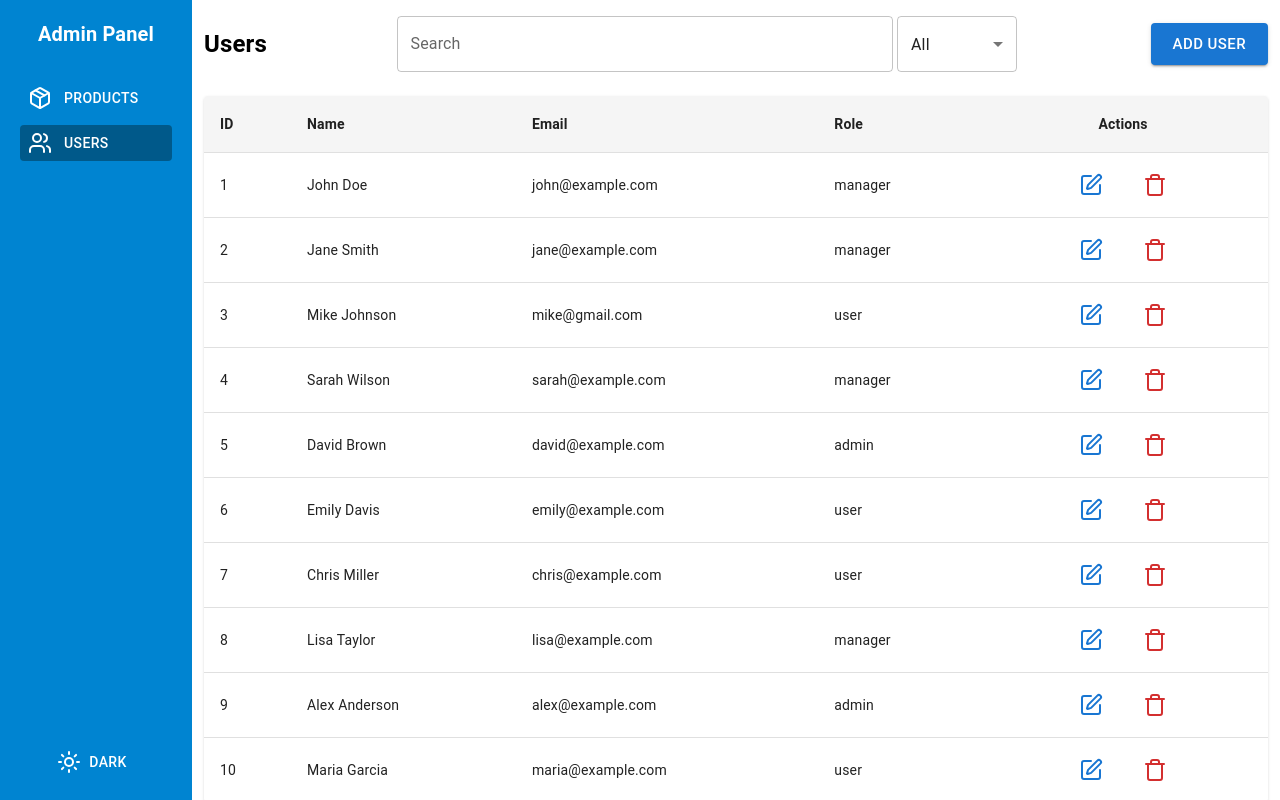
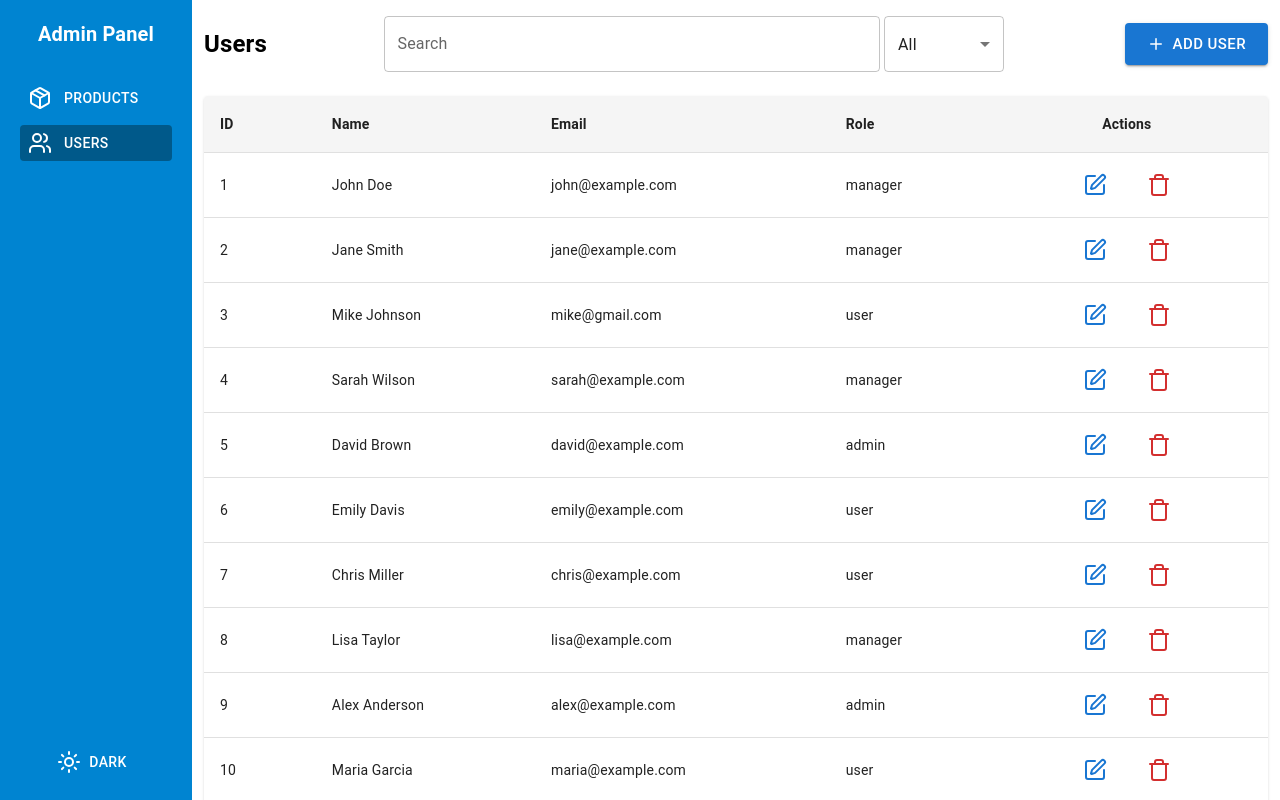
Before and after one commit to rahmatjon02/Admin-Panel-with-CRUD, a React (Vite) app: page /users in a window 1280 px wide. Built offline with nearby package versions, Linux system fonts and the light colour scheme; data requests are answered from the project's data file.

Commit message:
bug fixed

```diff
--- a/db.json
+++ b/db.json
@@ -58,6 +58,12 @@
       "id": "10",
       "name": "Maria Garcia",
       "email": "maria@example.com",
+      "role": "user"
+    },
+    {
+      "id": "0ea2",
+      "name": "salom",
+      "email": "tom@gmail.com",
       "role": "user"
     }
   ],
@@ -121,12 +127,6 @@
       "name": "External Hard Drive",
       "price": 129.99,
       "inStock": true
-    },
-    {
-      "id": "a90f",
-      "name": "ывсыв",
-      "price": "111",
-      "inStock": true
     }
   ]
 }
--- a/src/components/usersTable.tsx
+++ b/src/components/usersTable.tsx
@@ -43,14 +43,14 @@ const UsersTable = ({ filteredData, onEdit, onDelete, isLoading }: any) => {
           </TableRow>
         </TableHead>
         <TableBody>
-          {filteredData?.map((user: User) => (
-            <TableRow key={user.id} hover>
-              <TableCell>{user.id}</TableCell>
-              <TableCell>{user.name}</TableCell>
-              <TableCell>{user.email}</TableCell>
-              <TableCell>{user.role}</TableCell>
+          {filteredData?.map((u: User) => (
+            <TableRow key={u.id} hover>
+              <TableCell>{u.id}</TableCell>
+              <TableCell>{u.name}</TableCell>
+              <TableCell>{u.email}</TableCell>
+              <TableCell>{u.role}</TableCell>
               <TableCell align="center">
-                <Button size="small" onClick={onEdit}>
+                <Button size="small" onClick={() => onEdit(u)}>
                   <Edit />
                 </Button>
                 <Button size="small" color="error" onClick={onDelete}>
--- a/src/pages/productsPage.tsx
+++ b/src/pages/productsPage.tsx
@@ -141,7 +141,6 @@ const ProductsPage = () => {
           variant="contained"
           size="large"
           onClick={handleAddOpen}
-          className="!capitalize"
         >
           <Plus size={18} className="mr-2" /> Add Product
         </Button>
--- a/src/pages/usersPage.tsx
+++ b/src/pages/usersPage.tsx
@@ -20,6 +20,7 @@ import {
 import type { User } from "../types/user";
 import { useUsersFilterStore } from "../hooks/zustand/useFiltersStore";
 import UsersTable from "../components/usersTable";
+import { Plus } from "lucide-react";
 
 type FormValues = Omit<User, "id">;
 
@@ -58,7 +59,7 @@ const UsersPage = () => {
     setOpen(true);
   };
 
-  const handleEditOpen = (user: any) => {
+  const handleEditOpen = (user: User) => {
     setEditId(user.id);
     reset({
       name: user.name,
@@ -122,7 +123,12 @@ const UsersPage = () => {
           </FormControl>
         </div>
 
-        <Button variant="contained" size="large" onClick={handleAddOpen}>
+        <Button
+          variant="contained"
+          size="large"
+          onClick={handleAddOpen}
+        >
+          <Plus size={18} className="mr-2" />
           Add User
         </Button>
       </div>
```
